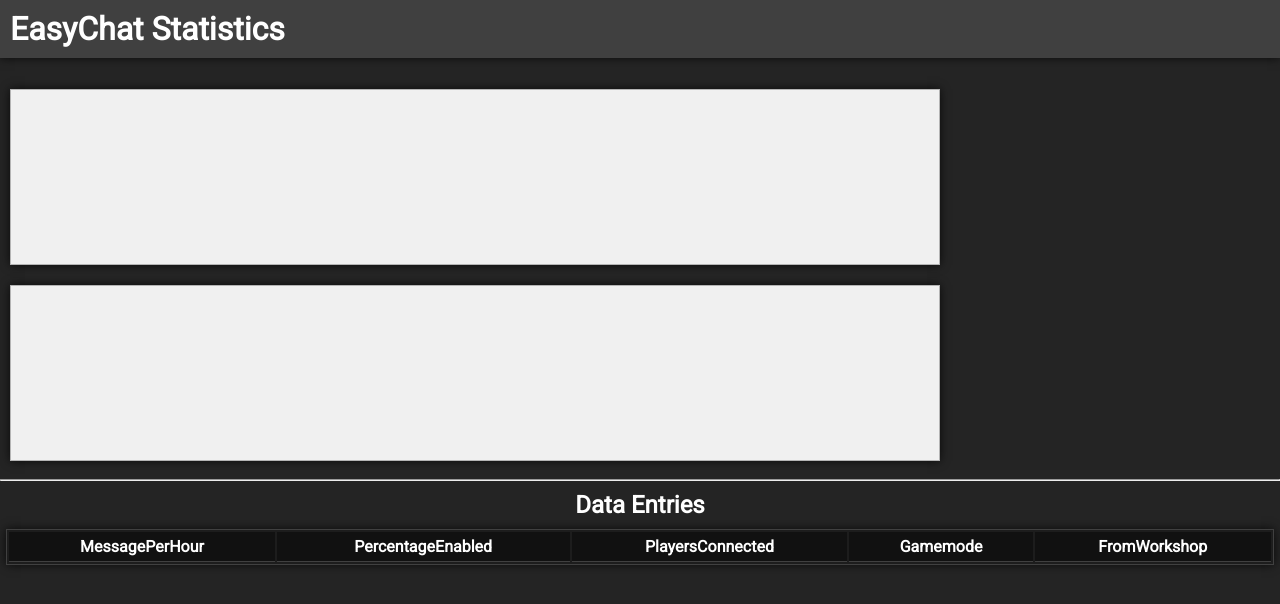
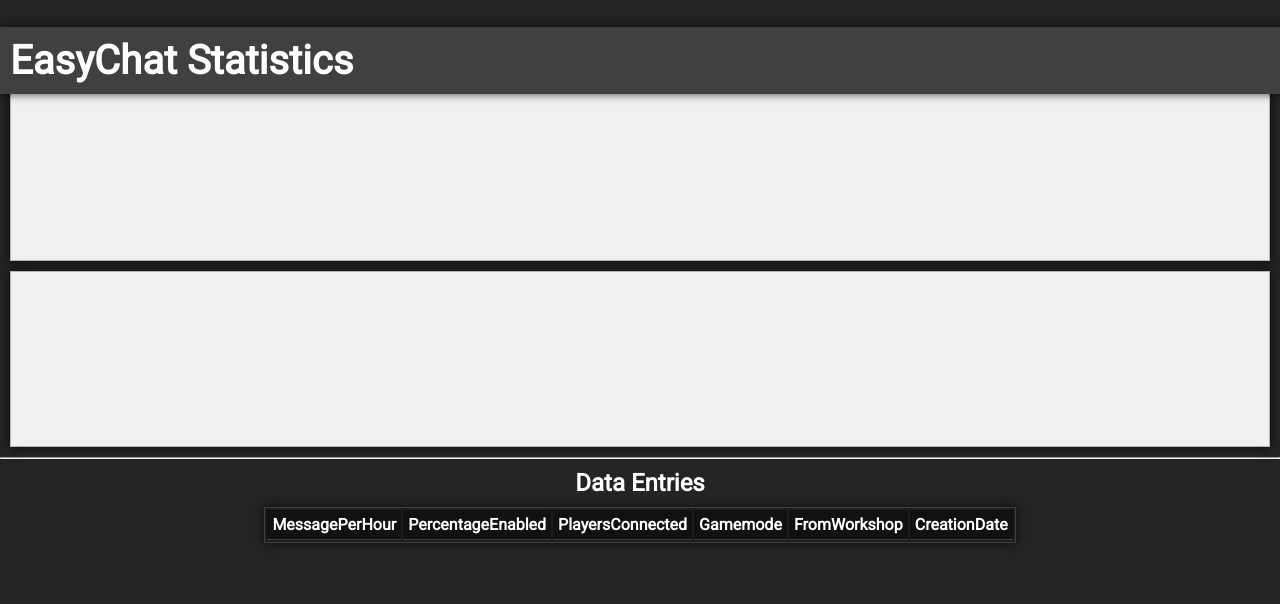
Before and after one commit to Earu/EasyChat-Stats, a website: page client/index.html in a window 1280 px wide. Drawn offline with nearby package versions, Linux system fonts and the light colour scheme; no server answers.

Commit message:
UI fixes

```diff
--- a/client/index.css
+++ b/client/index.css
@@ -6,12 +6,20 @@
 	background-color: rgba(36, 36, 36, 1);
 }
 
+body {
+	padding-top: 75px;
+}
+
 h1 {
+	font-size: 40px;
 	background-color: rgba(64, 64, 64, 1);
 	color: white;
 	padding: 10px;
 	display: block;
 	box-shadow: 0px 0px 9px 0px rgba(0, 0, 0, 0.75);
+	position: fixed;
+	top: 0;
+	width: 100%;
 }
 
 h2 {
@@ -25,9 +33,9 @@
 	color: white;
 	background-color: rgba(0, 0, 0, 0.2);
 	box-shadow: 0px 0px 9px 0px rgba(0, 0, 0, 0.75);
-	position: relative;
-	width: 99%;
+	width: 50%;
 	margin: 0 auto;
+	margin-bottom: 20px;
 }
 
 th, td {
@@ -48,3 +56,9 @@
 	background-color: rgba(240, 240, 240, 1);
 	box-shadow: 0px 0px 9px 0px rgba(0, 0, 0, 0.75);
 }
+
+@media screen and (max-width: 1300px) {
+	.graph-container {
+		display: block;
+	}
+}
--- a/client/index.html
+++ b/client/index.html
@@ -28,6 +28,7 @@
 					<th>PlayersConnected</th>
 					<th>Gamemode</th>
 					<th>FromWorkshop</th>
+					<th>CreationDate</th>
 				</tr>
 			</table>
 		</div>
```
